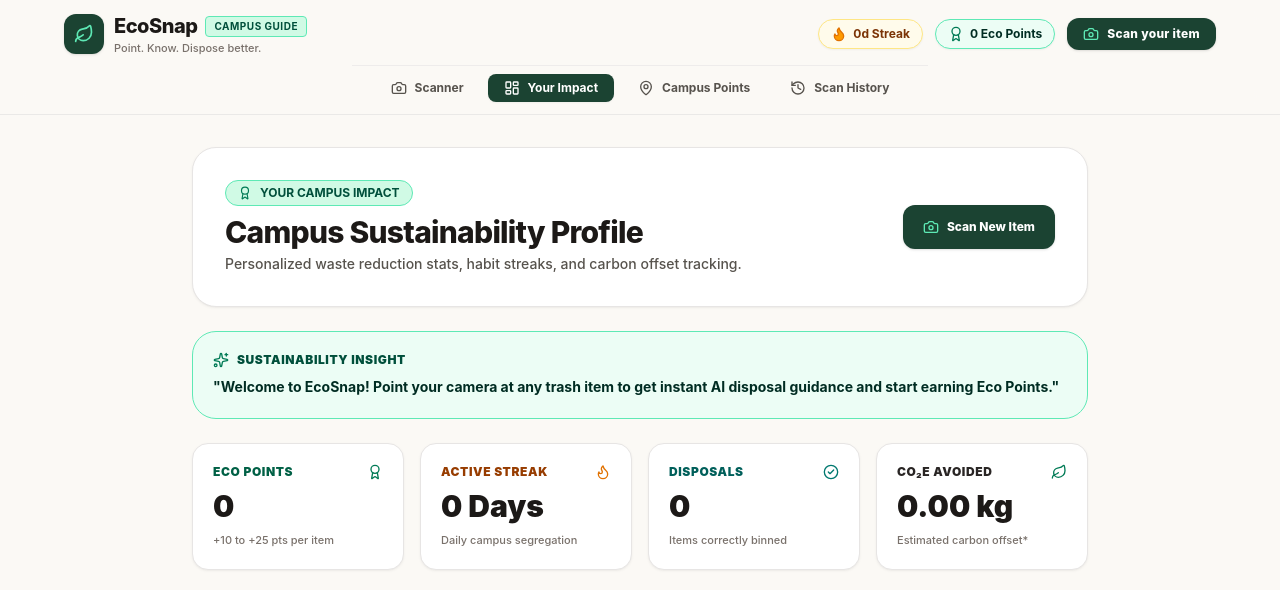
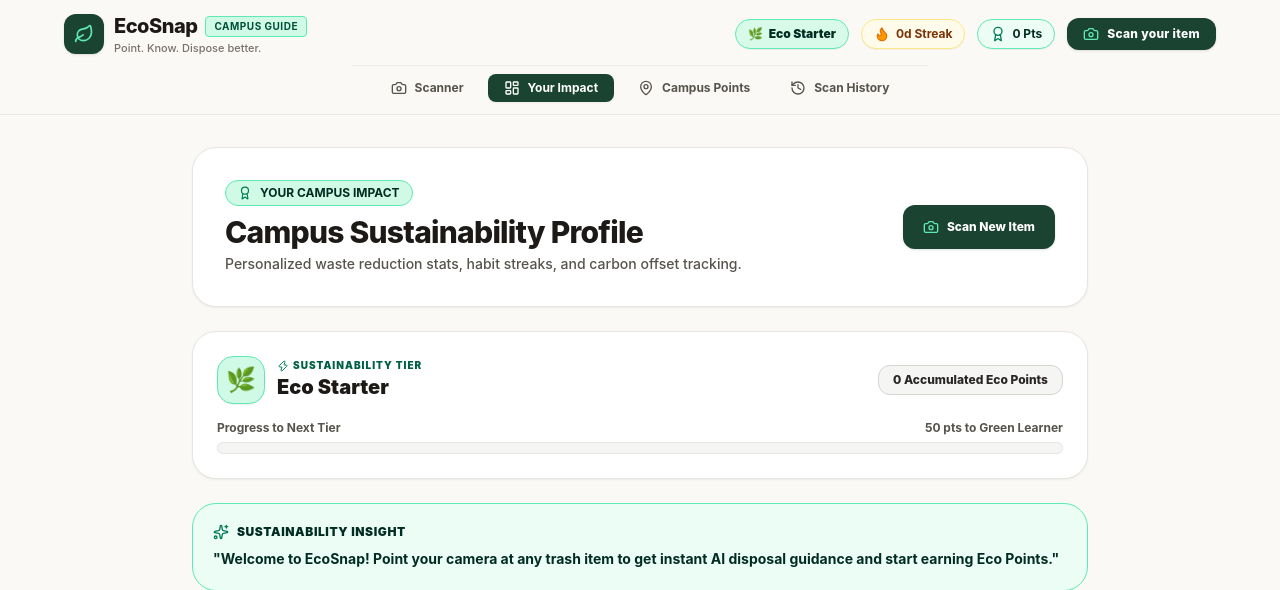
Before and after one commit to singhjay0026/EcoSnap-Waste-Classifier, a React (Vite) app: page / in a window 1280 px wide. Both pictures are taken after a click on the button "Your Impact". Shown: the top 590 px of the page. Built offline with nearby package versions, Linux system fonts and the light colour scheme; no server answers.

Commit message:
feat: add eco gamification and premium interactions

```diff
--- a/src/components/DashboardView.tsx
+++ b/src/components/DashboardView.tsx
@@ -1,7 +1,9 @@
 import React from 'react';
-import { Award, Flame, Leaf, CheckCircle2, RotateCcw, Sparkles, TrendingUp, Camera } from 'lucide-react';
+import { Award, Flame, Leaf, CheckCircle2, RotateCcw, Sparkles, TrendingUp, Camera, Zap } from 'lucide-react';
 import type { UserStats, HistoryRecord } from '../types';
 import { IMPACT_METHODOLOGY_NOTE } from '../data/wasteDatabase';
+import { getEcoLevelInfo } from '../utils/ecoLevels';
+import { useCountUp, useFloatCountUp } from '../hooks/useCountUp';
 
 interface DashboardViewProps {
   userStats: UserStats;
@@ -16,7 +18,6 @@ export const DashboardView: React.FC<DashboardViewProps> = ({
   onStartNewScan,
   onResetStats
 }) => {
-  const totalCo2Kg = (userStats.totalImpactCo2eGrams / 1000).toFixed(2);
 
   // Derive counts directly from scanHistory if populated, falling back to userStats.categoryCounts
   const countsFromHistory = scanHistory.reduce(
@@ -110,12 +111,18 @@ export const DashboardView: React.FC<DashboardViewProps> = ({
     return `Building sustainable habits: Scan your canteen waste after every meal to build your streak and earn Eco Points.`;
   };
 
+  const animatedPoints = useCountUp(userStats.ecoPoints);
+  const animatedStreak = useCountUp(userStats.currentStreakDays);
+  const animatedDisposals = useCountUp(userStats.confirmedDisposals);
+  const animatedCo2Kg = useFloatCountUp(userStats.totalImpactCo2eGrams / 1000, 2);
+  const ecoLevel = getEcoLevelInfo(userStats.ecoPoints);
+
   return (
     <div className="max-w-4xl mx-auto space-y-6 pb-8">
       {/* Top Header */}
       <div className="rounded-3xl paper-card border border-stone-300 p-5 sm:p-8 flex flex-col sm:flex-row items-start sm:items-center justify-between gap-4 shadow-sm bg-white">
         <div>
-          <div className="inline-flex items-center gap-2 px-3 py-1 rounded-full bg-emerald-100 text-emerald-900 border border-emerald-300 text-xs font-bold mb-2">
+          <div className="inline-flex items-center gap-2 px-3 py-1 rounded-full bg-emerald-100 text-emerald-950 border border-emerald-300 text-xs font-bold mb-2">
             <Award className="w-3.5 h-3.5 text-emerald-700" />
             <span>YOUR CAMPUS IMPACT</span>
           </div>
@@ -136,9 +143,50 @@ export const DashboardView: React.FC<DashboardViewProps> = ({
         </button>
       </div>
 
+      {/* Eco Level Achievement & Level Progression Card */}
+      <div className="p-5 sm:p-6 rounded-3xl paper-card border border-stone-300 bg-white space-y-4 shadow-sm">
+        <div className="flex flex-col sm:flex-row items-start sm:items-center justify-between gap-3">
+          <div className="flex items-center gap-3">
+            <div className="w-12 h-12 rounded-2xl bg-emerald-100 border border-emerald-300 flex items-center justify-center text-2xl shadow-2xs">
+              {ecoLevel.badge}
+            </div>
+            <div>
+              <div className="text-[10px] font-black uppercase text-emerald-800 tracking-widest flex items-center gap-1">
+                <Zap className="w-3 h-3 text-emerald-700" />
+                <span>SUSTAINABILITY TIER</span>
+              </div>
+              <h3 className="text-xl font-black text-stone-900">{ecoLevel.name}</h3>
+            </div>
+          </div>
+
+          <div className="px-3.5 py-1.5 rounded-xl bg-stone-100 border border-stone-300 text-stone-800 text-xs font-extrabold shrink-0">
+            {userStats.ecoPoints} Accumulated Eco Points
+          </div>
+        </div>
+
+        {/* Level Progression Progress Bar */}
+        <div className="space-y-1.5">
+          <div className="flex items-center justify-between text-xs font-bold text-stone-600">
+            <span>Progress to Next Tier</span>
+            <span>
+              {ecoLevel.nextLevelName
+                ? `${ecoLevel.pointsNeeded} pts to ${ecoLevel.nextLevelName}`
+                : 'Maximum Tier Reached!'}
+            </span>
+          </div>
+
+          <div className="h-3 w-full rounded-full bg-stone-100 border border-stone-200 overflow-hidden">
+            <div
+              style={{ width: `${ecoLevel.progressPct}%` }}
+              className="h-full bg-emerald-600 transition-all duration-700 ease-out"
+            />
+          </div>
+        </div>
+      </div>
+
       {/* Personalized AI Insight Callout Card */}
       <div className="p-5 rounded-3xl bg-emerald-50 border border-emerald-300 space-y-2">
-        <div className="flex items-center gap-2 text-xs font-black text-emerald-900 uppercase tracking-wider">
+        <div className="flex items-center gap-2 text-xs font-black text-emerald-950 uppercase tracking-wider">
           <Sparkles className="w-4 h-4 text-emerald-700" />
           <span>SUSTAINABILITY INSIGHT</span>
         </div>
@@ -154,7 +202,7 @@ export const DashboardView: React.FC<DashboardViewProps> = ({
             <span>Eco Points</span>
             <Award className="w-4 h-4 text-emerald-700" />
           </div>
-          <div className="text-3xl font-black text-stone-900">{userStats.ecoPoints}</div>
+          <div className="text-3xl font-black text-stone-900">{animatedPoints}</div>
           <div className="text-[11px] text-stone-500 font-medium">+10 to +25 pts per item</div>
         </div>
 
@@ -163,7 +211,7 @@ export const DashboardView: React.FC<DashboardViewProps> = ({
             <span>Active Streak</span>
             <Flame className="w-4 h-4 text-amber-600" />
           </div>
-          <div className="text-3xl font-black text-stone-900">{userStats.currentStreakDays} Days</div>
+          <div className="text-3xl font-black text-stone-900">{animatedStreak} Days</div>
           <div className="text-[11px] text-stone-500 font-medium">Daily campus segregation</div>
         </div>
 
@@ -172,7 +220,7 @@ export const DashboardView: React.FC<DashboardViewProps> = ({
             <span>Disposals</span>
             <CheckCircle2 className="w-4 h-4 text-teal-700" />
           </div>
-          <div className="text-3xl font-black text-stone-900">{userStats.confirmedDisposals}</div>
+          <div className="text-3xl font-black text-stone-900">{animatedDisposals}</div>
           <div className="text-[11px] text-stone-500 font-medium">Items correctly binned</div>
         </div>
 
@@ -181,7 +229,7 @@ export const DashboardView: React.FC<DashboardViewProps> = ({
             <span>CO₂e Avoided</span>
             <Leaf className="w-4 h-4 text-emerald-700" />
           </div>
-          <div className="text-3xl font-black text-stone-900">{totalCo2Kg} kg</div>
+          <div className="text-3xl font-black text-stone-900">{animatedCo2Kg} kg</div>
           <div className="text-[11px] text-stone-500 font-medium">Estimated carbon offset*</div>
         </div>
       </div>
--- a/src/components/Navbar.tsx
+++ b/src/components/Navbar.tsx
@@ -1,6 +1,7 @@
 import React from 'react';
 import { Camera, LayoutDashboard, MapPin, History, Flame, Award, Leaf } from 'lucide-react';
 import type { UserStats } from '../types';
+import { getEcoLevelInfo } from '../utils/ecoLevels';
 
 interface NavbarProps {
   activeTab: 'scan' | 'dashboard' | 'campus' | 'history';
@@ -43,10 +44,25 @@ export const Navbar: React.FC<NavbarProps> = ({
 
           {/* User Gamification Pills & Actions */}
           <div className="flex items-center gap-2 sm:gap-3">
+            {/* Eco Level Badge */}
+            {(() => {
+              const level = getEcoLevelInfo(userStats.ecoPoints);
+              return (
+                <div
+                  onClick={() => setActiveTab('dashboard')}
+                  title={`Level: ${level.name} (${userStats.ecoPoints} points)`}
+                  className="hidden sm:flex items-center gap-1.5 px-3 py-1.5 rounded-full bg-emerald-100/80 border border-emerald-300 text-emerald-950 text-xs font-black cursor-pointer hover:bg-emerald-200 transition-colors shadow-2xs"
+                >
+                  <span>{level.badge}</span>
+                  <span>{level.name}</span>
+                </div>
+              );
+            })()}
+
             {/* Streak Badge */}
             <div
               title={`${userStats.currentStreakDays}-day active recycling streak!`}
-              className="flex items-center gap-1.5 px-3 py-1.5 rounded-full bg-amber-50 border border-amber-200 text-amber-900 text-xs font-bold shadow-xs"
+              className="flex items-center gap-1.5 px-3 py-1.5 rounded-full bg-amber-50 border border-amber-200 text-amber-900 text-xs font-bold shadow-2xs"
             >
               <Flame className="w-4 h-4 text-amber-600 fill-amber-500" />
               <span>{userStats.currentStreakDays}d Streak</span>
@@ -56,10 +72,10 @@ export const Navbar: React.FC<NavbarProps> = ({
             <div
               onClick={() => setActiveTab('dashboard')}
               title="Click to view Eco Dashboard"
-              className="flex items-center gap-1.5 px-3 py-1.5 rounded-full bg-emerald-50 border border-emerald-300 text-emerald-950 text-xs font-bold cursor-pointer hover:bg-emerald-100 transition-colors shadow-xs"
+              className="flex items-center gap-1.5 px-3 py-1.5 rounded-full bg-emerald-50 border border-emerald-300 text-emerald-950 text-xs font-bold cursor-pointer hover:bg-emerald-100 transition-colors shadow-2xs"
             >
               <Award className="w-4 h-4 text-emerald-700" />
-              <span>{userStats.ecoPoints} Eco Points</span>
+              <span>{userStats.ecoPoints} Pts</span>
             </div>
 
             {/* Quick Primary Scan CTA Button */}
--- /dev/null
+++ b/src/hooks/useCountUp.ts
@@ -0,0 +1,71 @@
+import { useState, useEffect } from 'react';
+
+export const useCountUp = (target: number, duration: number = 800): number => {
+  const [count, setCount] = useState<number>(0);
+
+  useEffect(() => {
+    const prefersReducedMotion =
+      typeof window !== 'undefined' &&
+      window.matchMedia &&
+      window.matchMedia('(prefers-reduced-motion: reduce)').matches;
+
+    if (prefersReducedMotion || duration <= 0 || target === 0) {
+      setCount(target);
+      return;
+    }
+
+    let startTimestamp: number | null = null;
+    let animId: number;
+
+    const step = (timestamp: number) => {
+      if (!startTimestamp) startTimestamp = timestamp;
+      const progress = Math.min((timestamp - startTimestamp) / duration, 1);
+      const easedProgress = 1 - (1 - progress) * (1 - progress);
+      setCount(Math.round(easedProgress * target));
+
+      if (progress < 1) {
+        animId = requestAnimationFrame(step);
+      }
+    };
+
+    animId = requestAnimationFrame(step);
+    return () => cancelAnimationFrame(animId);
+  }, [target, duration]);
+
+  return count;
+};
+
+export const useFloatCountUp = (target: number, decimals: number = 2, duration: number = 800): string => {
+  const [count, setCount] = useState<number>(0);
+
+  useEffect(() => {
+    const prefersReducedMotion =
+      typeof window !== 'undefined' &&
+      window.matchMedia &&
+      window.matchMedia('(prefers-reduced-motion: reduce)').matches;
+
+    if (prefersReducedMotion || duration <= 0 || target === 0) {
+      setCount(target);
+      return;
+    }
+
+    let startTimestamp: number | null = null;
+    let animId: number;
+
+    const step = (timestamp: number) => {
+      if (!startTimestamp) startTimestamp = timestamp;
+      const progress = Math.min((timestamp - startTimestamp) / duration, 1);
+      const easedProgress = 1 - (1 - progress) * (1 - progress);
+      setCount(easedProgress * target);
+
+      if (progress < 1) {
+        animId = requestAnimationFrame(step);
+      }
+    };
+
+    animId = requestAnimationFrame(step);
+    return () => cancelAnimationFrame(animId);
+  }, [target, duration]);
+
+  return count.toFixed(decimals);
+};
--- /dev/null
+++ b/src/utils/ecoLevels.ts
@@ -0,0 +1,68 @@
+export interface EcoLevelInfo {
+  name: string;
+  badge: string;
+  minPoints: number;
+  maxPoints: number | null;
+  progressPct: number;
+  nextLevelName: string | null;
+  pointsNeeded: number;
+}
+
+export const getEcoLevelInfo = (points: number): EcoLevelInfo => {
+  const pts = Math.max(0, points);
+
+  if (pts >= 300) {
+    return {
+      name: 'Planet Protector',
+      badge: '🌍',
+      minPoints: 300,
+      maxPoints: null,
+      progressPct: 100,
+      nextLevelName: null,
+      pointsNeeded: 0
+    };
+  }
+
+  if (pts >= 150) {
+    const minP = 150;
+    const maxP = 300;
+    const progressPct = Math.min(100, Math.round(((pts - minP) / (maxP - minP)) * 100));
+    return {
+      name: 'Eco Champion',
+      badge: '🏆',
+      minPoints: minP,
+      maxPoints: maxP,
+      progressPct,
+      nextLevelName: 'Planet Protector',
+      pointsNeeded: maxP - pts
+    };
+  }
+
+  if (pts >= 50) {
+    const minP = 50;
+    const maxP = 150;
+    const progressPct = Math.min(100, Math.round(((pts - minP) / (maxP - minP)) * 100));
+    return {
+      name: 'Green Learner',
+      badge: '🌱',
+      minPoints: minP,
+      maxPoints: maxP,
+      progressPct,
+      nextLevelName: 'Eco Champion',
+      pointsNeeded: maxP - pts
+    };
+  }
+
+  const minP = 0;
+  const maxP = 50;
+  const progressPct = Math.min(100, Math.round(((pts - minP) / (maxP - minP)) * 100));
+  return {
+    name: 'Eco Starter',
+    badge: '🌿',
+    minPoints: minP,
+    maxPoints: maxP,
+    progressPct,
+    nextLevelName: 'Green Learner',
+    pointsNeeded: maxP - pts
+  };
+};
```
Also changed, not shown: src/components/ResultCard.tsx (+6 -7 lines), src/index.css (+55 -0 lines).
